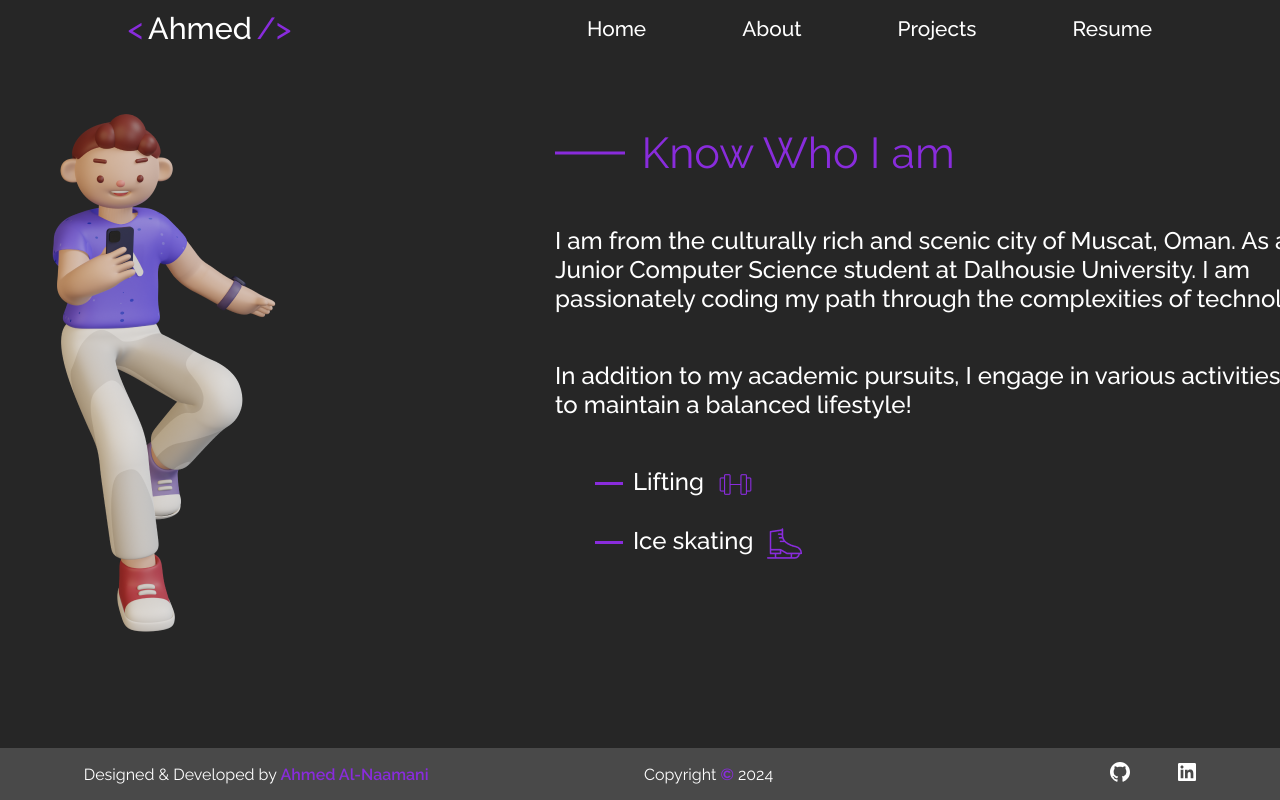
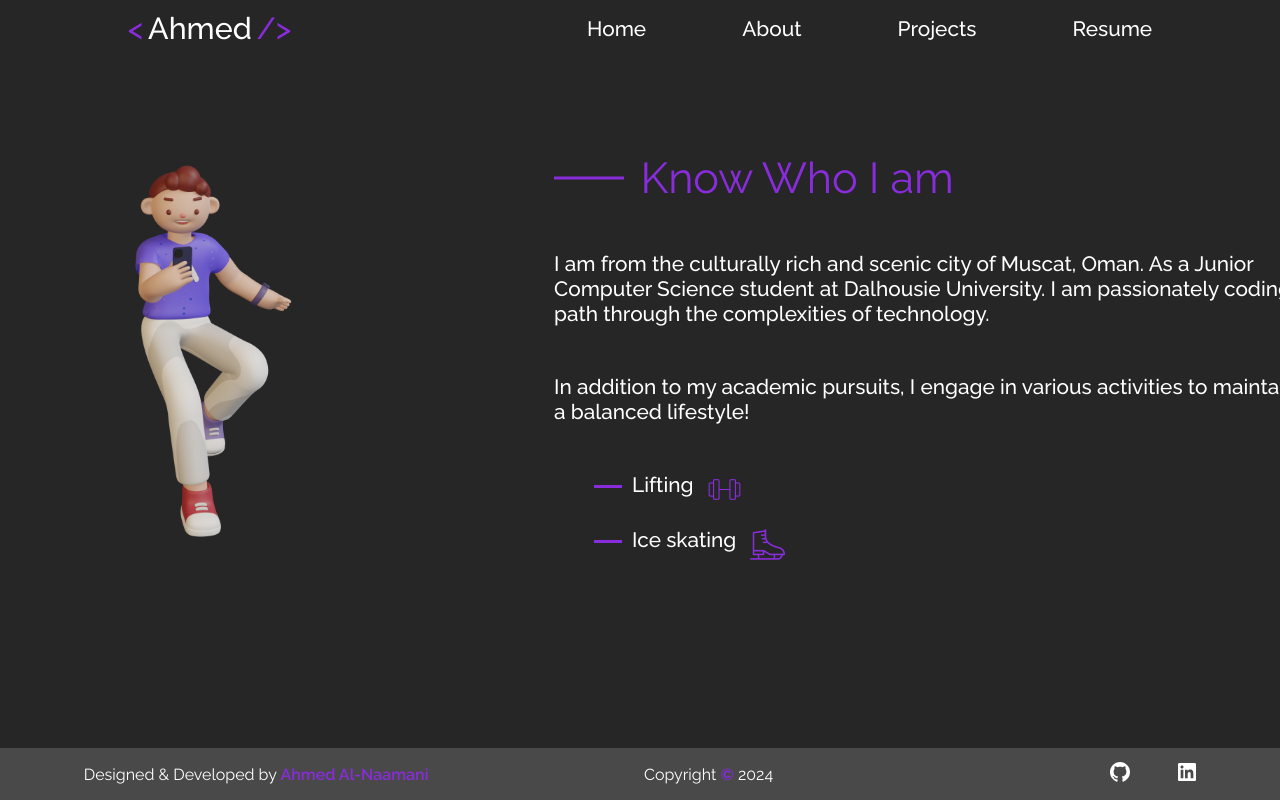
Before and after one commit to alnaamaniahmed/personal-website, a React (Create React App) app in the folder personal-portfolio/: page /about in a window 1280 px wide. Shown: the top 800 px of the page. Built offline with nearby package versions, Linux system fonts and the light colour scheme.

Commit message:
fixed margin

```diff
--- a/personal-portfolio/src/aboutPage.css
+++ b/personal-portfolio/src/aboutPage.css
@@ -4,19 +4,27 @@
     grid-template-rows: auto;
     justify-content: center;
     align-items: center;
-    gap: 5rem;
-    height: 80vh;
+    gap: 8rem;
+    height: 74vh;
     font-weight: 500;
+}
+
+.ikbalImage3 img{
+    display: block;
+    height: 380px;
+    width: 280px;
+}
+.ikbalImage3{
+    margin-left: 120px;
 }
 .words{
     display: flex;
     align-items: left;
     justify-content: space-between;
     flex-direction: column;
-    font-size: 1.5rem;
+    margin-left: 100px;
+    font-size: 1.3rem;
     gap: 3rem;
-    margin-bottom: 70px;
-    margin-left: 150px;
     width: 800px;
     position: relative;
 }
--- a/personal-portfolio/src/homePage.css
+++ b/personal-portfolio/src/homePage.css
@@ -25,11 +25,13 @@
 .ikbalImage img{
     display: block;
     max-width: 100%;
-    margin-left: 20px;
     float: right;
-    right: 600px;
-    transform: translateY(-48%);
-    margin-right: 200px;
+    transform: translateY(-65%);
+    margin-right: 280px;
+}
+.ikbalImage img {
+  height: 450px;
+  width: 450px;
 }
 @media (max-width: 1330px) {
     .ikbalImage img{
```
